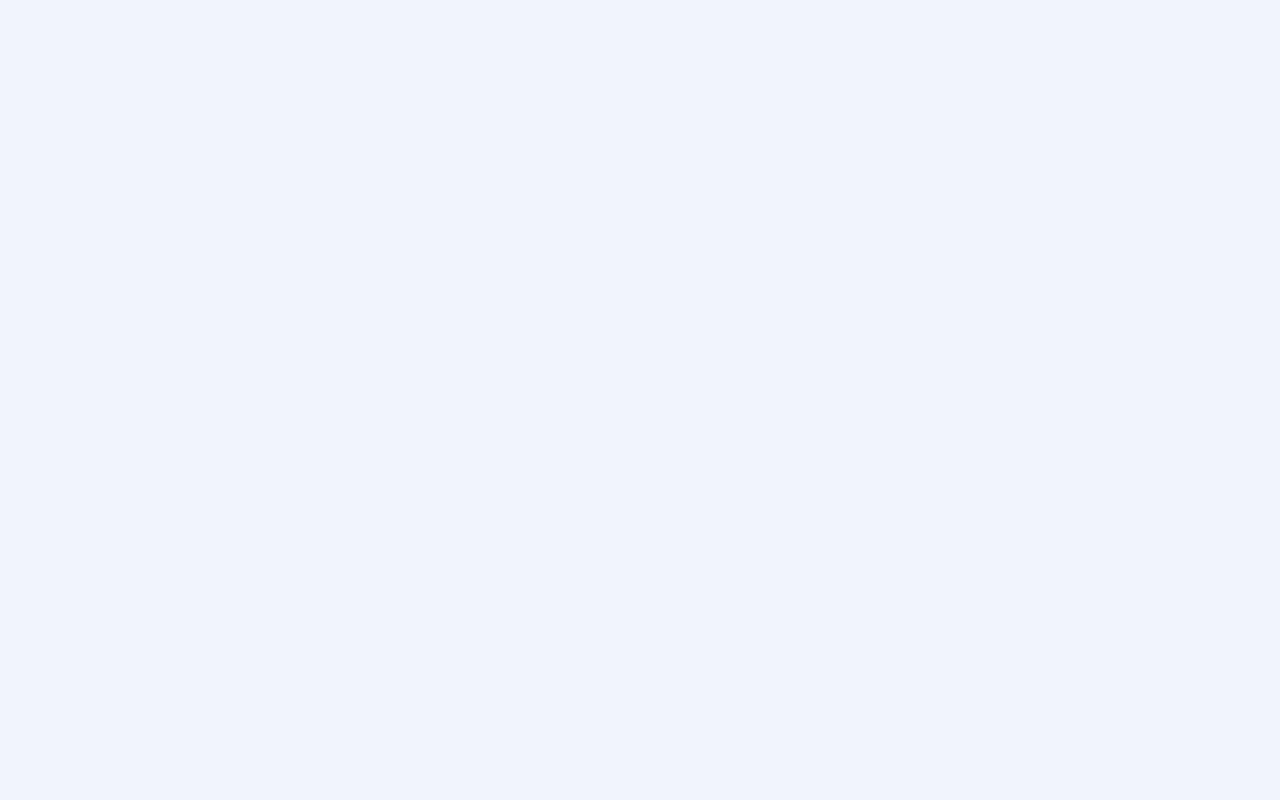
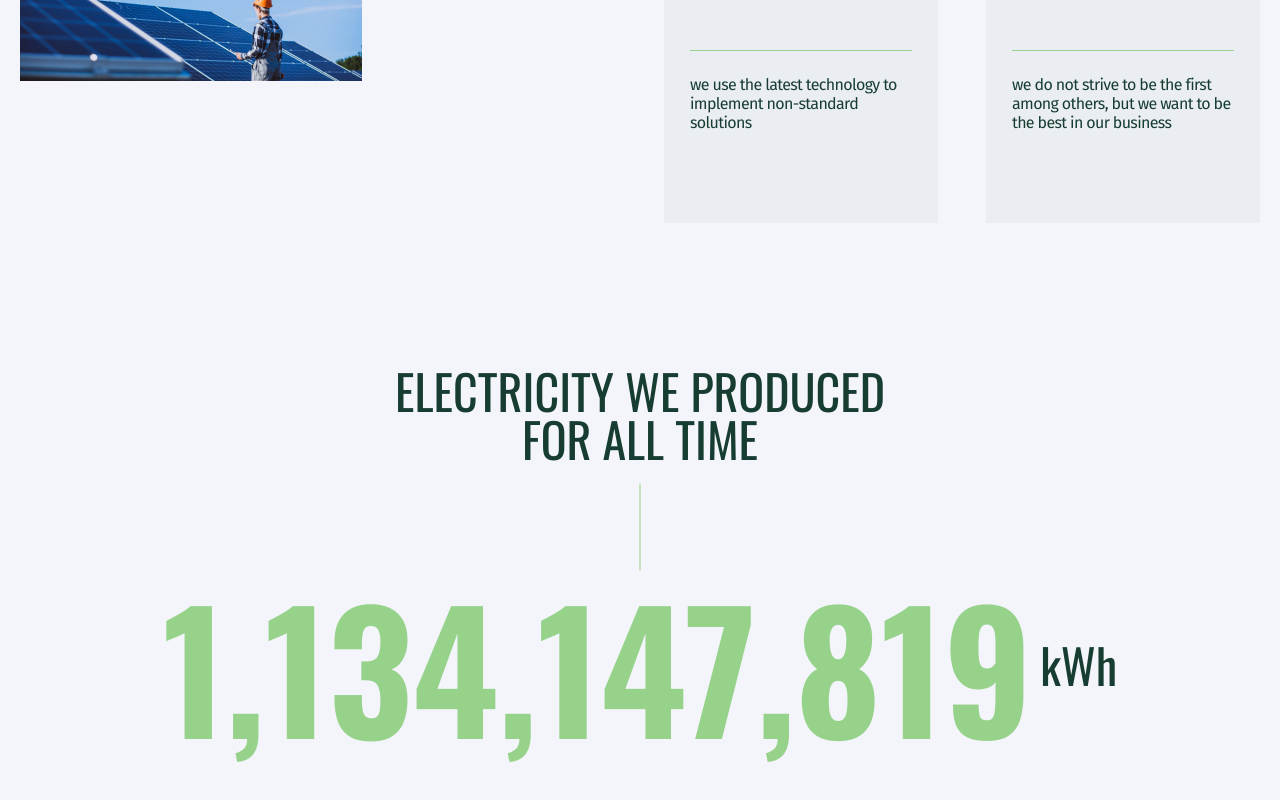
Before and after one commit to 28Rostyk/Ecosolution-landing-page, a React (Create React App) app: page / in a window 1280 px wide. Shown: the part 1656-2456 px from the top of the page. Before the commit the page ends 1686 px from the top, so only its background shows below. Built offline with nearby package versions, Linux system fonts and the light colour scheme; grey boxes are pictures that could not be loaded.

Commit message:
add electricity component

```diff
--- a/src/components/About/About.jsx
+++ b/src/components/About/About.jsx
@@ -37,8 +37,8 @@ const About = () => {
 
         <li className={styles.value_cart_img}>
           <picture>
-            <source media="(max-width: 1440px)" srcSet={firstMediumImage} />
-            <source media="(min-width: 1440px)" srcSet={firstLargeImage} />
+            <source media="(max-width: 1280px)" srcSet={firstMediumImage} />
+            <source media="(min-width: 1280px)" srcSet={firstLargeImage} />
             <img
               src={firstMediumImage} // Основне зображення для пристроїв з невеликим екраном
               alt="Wind turbine"
@@ -49,8 +49,8 @@ const About = () => {
       <ul className={`${styles.values_wrapper} ${styles.second_row}`}>
         <li className={styles.value_cart_img}>
           <picture>
-            <source media="(max-width: 1440px)" srcSet={secondMediumImage} />
-            <source media="(min-width: 1440px)" srcSet={secondLargeImage} />
+            <source media="(max-width: 1280px)" srcSet={secondMediumImage} />
+            <source media="(min-width: 1280px)" srcSet={secondLargeImage} />
             <img
               src={secondMediumImage} // Основне зображення для пристроїв з невеликим екраном
               alt="Wind turbine"
--- a/src/components/About/About.module.scss
+++ b/src/components/About/About.module.scss
@@ -24,6 +24,7 @@
   display: grid;
   grid-template-columns: 148px 148px;
   gap: 24px;
+  margin-bottom: 24px;
 }
 
 .value_cart {
@@ -147,7 +148,7 @@
   }
 }
 
-@media screen and (min-width: 1440px) {
+@media screen and (min-width: 1280px) {
   .about {
     padding-top: 120px;
     padding-bottom: 120px;
--- a/src/components/App/App.js
+++ b/src/components/App/App.js
@@ -4,6 +4,7 @@ import Header from "../Header/Header";
 import styles from "./App.module.scss";
 import Main from "../Main/Main";
 import About from "../About/About";
+import Electricity from "../Electricity/Electricity";
 
 function App() {
   return (
@@ -12,6 +13,7 @@ function App() {
       <main>
         <Main />
         <About />
+        <Electricity />
       </main>
     </div>
   );
--- a/src/components/App/App.module.scss
+++ b/src/components/App/App.module.scss
@@ -6,11 +6,11 @@
 @media screen and (min-width: 768px) {
   .container {
     padding: 0 30px;
-    max-width: 1440px;
+    max-width: 1280px;
   }
 }
 
-@media screen and (min-width: 1440px) {
+@media screen and (min-width: 1280px) {
   .container {
     padding: 0 20px;
   }
--- /dev/null
+++ b/src/components/Electricity/Electricity.jsx
@@ -0,0 +1,38 @@
+import React, { useState, useEffect } from "react";
+import styles from "./Electricity.module.scss";
+
+const Electricity = () => {
+  // Отримуємо значення з локального сховища при завантаженні компоненту
+  const initialCount =
+    parseInt(localStorage.getItem("electricityCount"), 10) || 1134147814;
+  const [electricityCount, setElectricityCount] = useState(initialCount);
+
+  useEffect(() => {
+    const intervalId = setInterval(() => {
+      // Збільшуємо лічильник електроенергії на 1 кожну секунду
+      setElectricityCount((prevCount) => {
+        const newCount = prevCount + 1;
+        // Зберігаємо нове значення в локальному сховищі
+        localStorage.setItem("electricityCount", newCount.toString());
+        return newCount;
+      });
+    }, 1000);
+
+    // Очищаємо інтервал при розмонтажі компоненту, щоб уникнути витоку пам'яті
+    return () => clearInterval(intervalId);
+  }, []); // Порожній масив залежностей гарантує виконання ефекту лише один раз при монтажі
+
+  return (
+    <section className={styles.electricity}>
+      <h2 className={styles.title}>Electricity we produced for all time</h2>
+      <div className={styles.electricity_count_wrapper}>
+        <p className={styles.electricity_count}>
+          {electricityCount.toLocaleString()}
+        </p>
+        <p className={styles.electricity_count_text}>kWh</p>
+      </div>
+    </section>
+  );
+};
+
+export default Electricity;
--- /dev/null
+++ b/src/components/Electricity/Electricity.module.scss
@@ -0,0 +1,111 @@
+.electricity {
+  padding-bottom: 36px;
+}
+
+.title {
+  position: relative;
+  text-align: center;
+  font-family: var(--secondary-font-family);
+  font-size: 28px;
+  font-weight: 400;
+  line-height: 28px; /* 100% */
+  text-transform: uppercase;
+
+  max-width: 368px;
+  margin-left: auto;
+  margin-right: auto;
+  margin-bottom: 96px;
+}
+
+.title::after {
+  content: "";
+  position: absolute;
+  width: 1px;
+  height: 48px;
+  background-color: var(--accent-color);
+  top: 104px;
+  left: 50%;
+  right: 50%;
+  transform: translate(-50%, -50%);
+}
+
+.electricity_count_wrapper {
+  display: flex;
+  align-items: center;
+  justify-content: center;
+}
+
+.electricity_count {
+  color: var(--accent-color);
+  text-align: center;
+  font-family: var(--secondary-font-family);
+  font-size: 48px;
+  font-style: normal;
+  font-weight: 700;
+  line-height: 48px; /* 100% */
+  text-transform: uppercase;
+  margin-right: 8px;
+}
+
+.electricity_count_text {
+  text-align: center;
+  font-family: var(--secondary-font-family);
+  font-size: 24px;
+  font-style: normal;
+  font-weight: 400;
+  line-height: 24px;
+}
+
+@media screen and (min-width: 768px) {
+  .electricity {
+    padding-bottom: 100px;
+  }
+
+  .title {
+    font-size: 36px;
+    line-height: 36px; /* 100% */
+    margin-bottom: 135px;
+  }
+
+  .title::after {
+    height: 87px;
+    top: 142px;
+  }
+
+  .electricity_count {
+    font-size: 100px;
+    line-height: 100px; /* 100% */
+  }
+
+  .electricity_count_text {
+    font-size: 28px;
+    line-height: 48px;
+  }
+}
+
+@media screen and (min-width: 1280px) {
+  .electricity {
+    padding-bottom: 120px;
+  }
+
+  .title {
+    font-size: 48px;
+    line-height: 48px; /* 100% */
+    max-width: 491px;
+    margin-bottom: 120px;
+  }
+
+  .title::after {
+    top: 160px;
+  }
+
+  .electricity_count {
+    font-size: 164px;
+    line-height: 164px; /* 100% */
+  }
+
+  .electricity_count_text {
+    font-size: 48px;
+    line-height: 48px;
+  }
+}
--- a/src/components/Main/Main.module.scss
+++ b/src/components/Main/Main.module.scss
@@ -103,7 +103,7 @@
   }
 }
 
-@media screen and (min-width: 1440px) {
+@media screen and (min-width: 1280px) {
   .content_wrapper {
     justify-content: space-between;
   }
--- a/src/components/ResponseImage/ResponseImage.jsx
+++ b/src/components/ResponseImage/ResponseImage.jsx
@@ -8,8 +8,8 @@ const ResponseImage = () => {
   return (
     <picture>
       <source media="(max-width: 768px)" srcSet={smallImage} />
-      <source media="(max-width: 1440px)" srcSet={mediumImage} />
-      <source media="(min-width: 1440px)" srcSet={largeImage} />
+      <source media="(max-width: 1280px)" srcSet={mediumImage} />
+      <source media="(min-width: 1280px)" srcSet={largeImage} />
       <img
         src={smallImage} // Основне зображення для пристроїв з невеликим екраном
         alt="Wind turbine"
```
